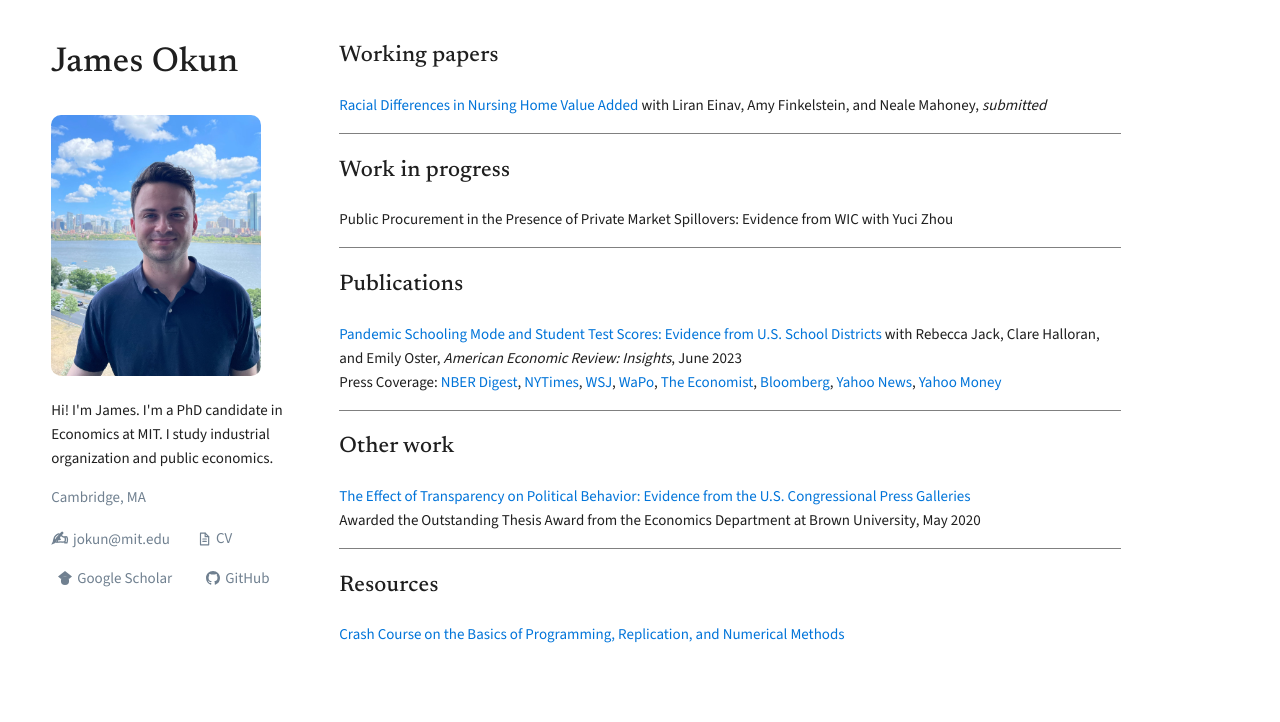
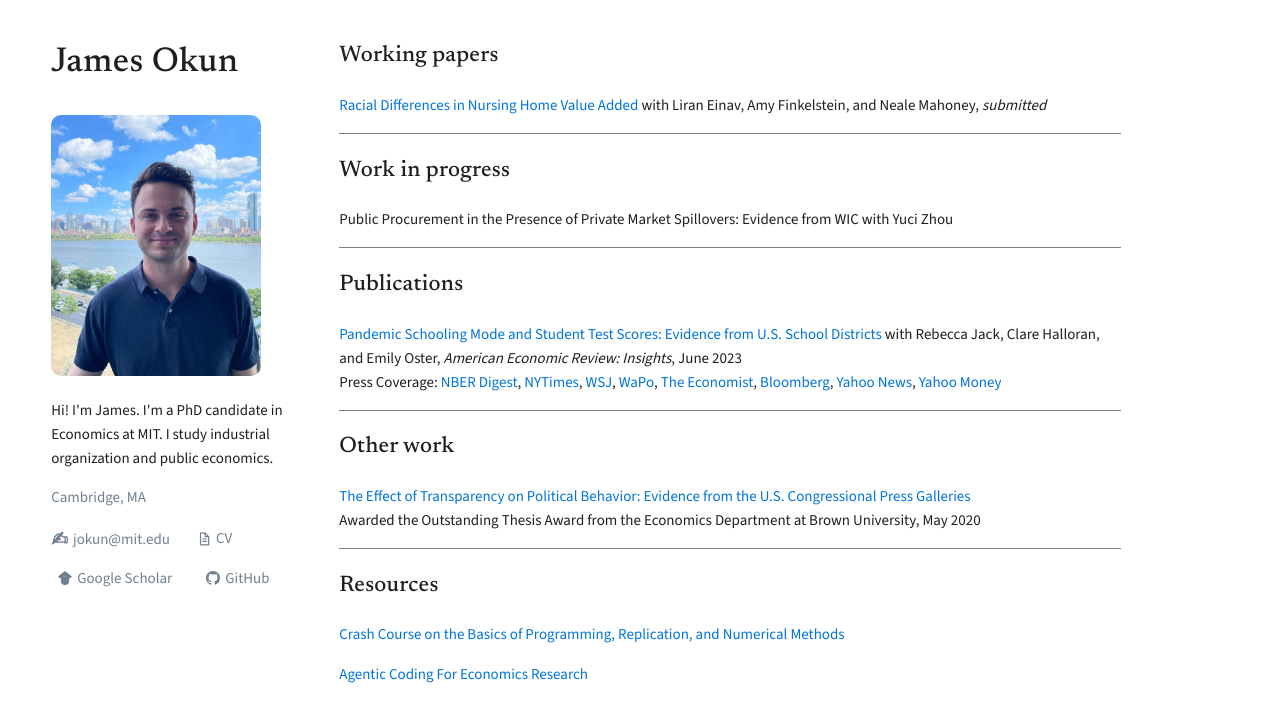
Before and after one commit to jamesokun/jamesokun.github.io, a Jekyll site: the page built from index.html, in a window 1280 px wide. Shown: the top 722 px of the page. Built offline with Jekyll 4.4.1, drawn with Linux system fonts in a browser that asks for light colours; the list of posts is cut into pages by our own code.

Commit message:
adding claude code

```diff
--- a/index.html
+++ b/index.html
@@ -37,5 +37,8 @@ layout: default
 
 <h2 class="bottom-three">Resources</h2>
 <div style="margin-bottom: 1rem;">
-  <a href="https://github.com/jamesokun/IAP-coding-2026"> Crash Course on the Basics of Programming, Replication, and Numerical Methods
+  <a href="https://github.com/jamesokun/IAP-coding-2026"> Crash Course on the Basics of Programming, Replication, and Numerical Methods</a>
 </div>
+<div style="margin-bottom: 1rem;">
+  <a href="/files/slides.pdf">Agentic Coding For Economics Research</a>
+</div>
```
Also changed, not shown: 3 other files.
